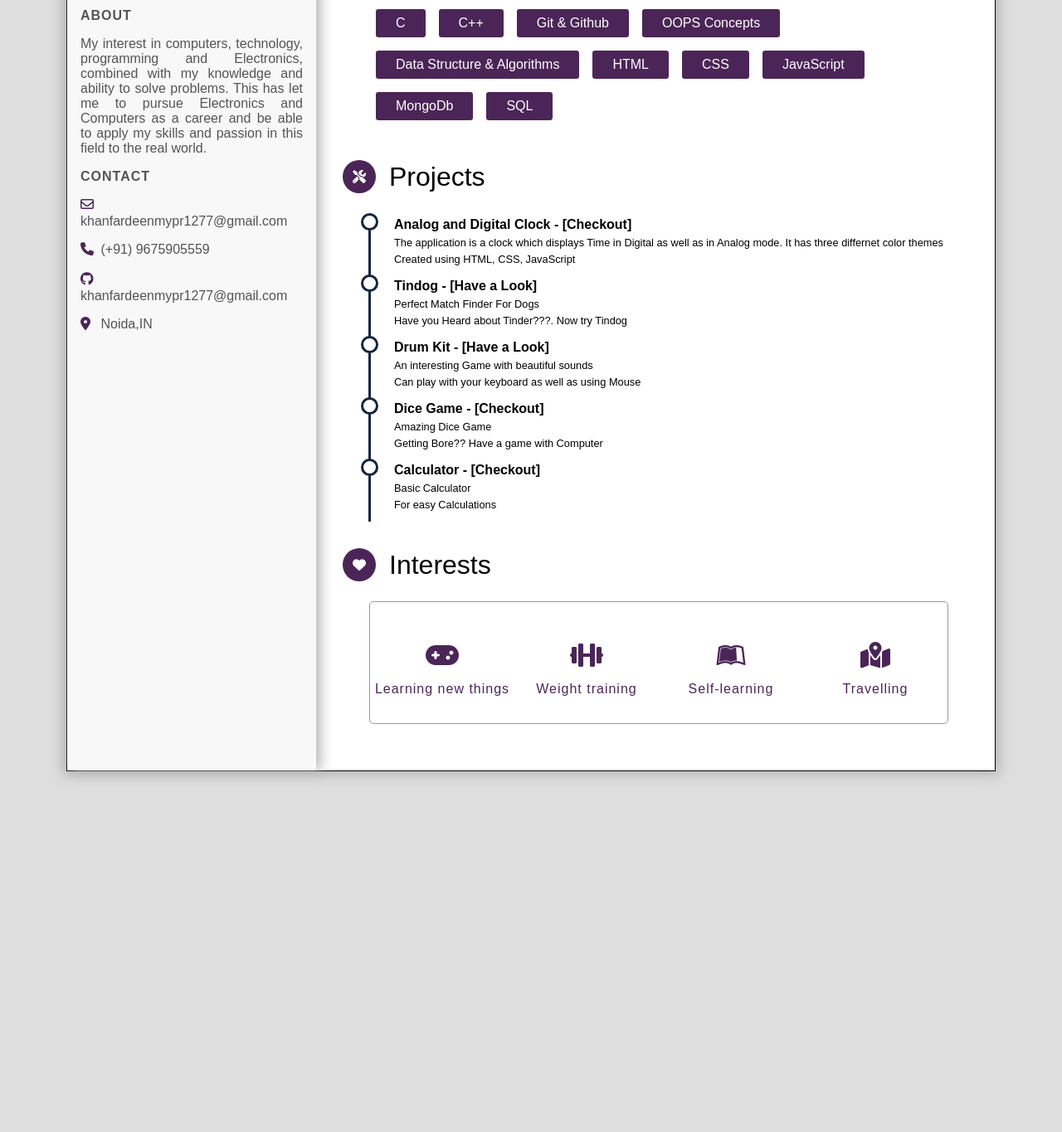
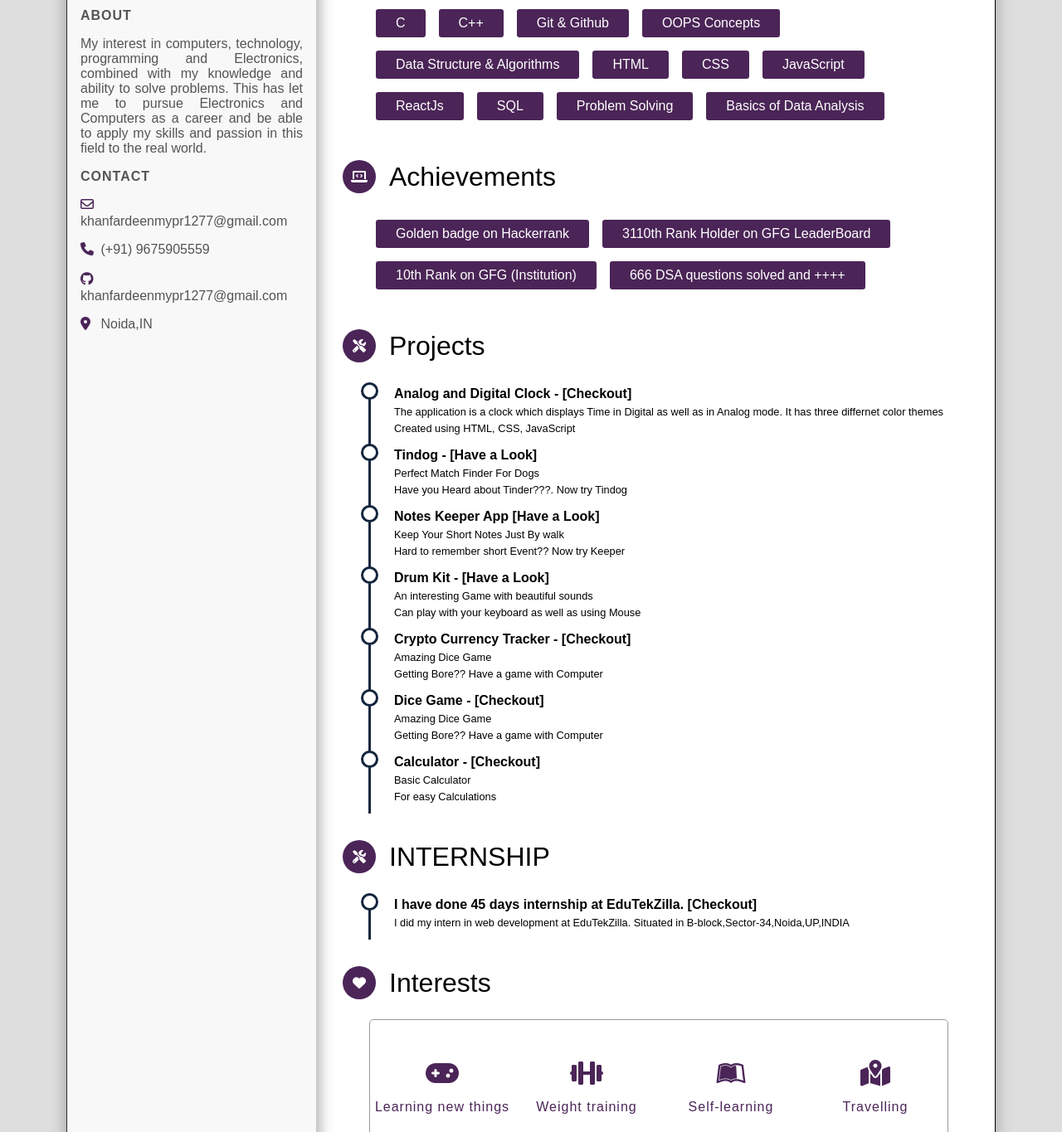
Before and after one commit to fardeen2811khan/Resume, a plain HTML site: page index.html in a window 1280 px wide. Shown: the part 469-1834 px from the top of the page at 83% size. Before the commit the page ends 1447 px from the top, so only its background shows below. Drawn offline with Linux system fonts and the light colour scheme.

Commit message:
Update index.html

```diff
--- a/index.html
+++ b/index.html
@@ -117,11 +117,38 @@
               <span class="ks-item">HTML </span>
               <span class="ks-item">CSS </span>
               <span class="ks-item">JavaScript </span>
-              <span class="ks-item">MongoDb </span>
-              <span class="ks-item">SQL</span>
+              <span class="ks-item">ReactJs</span>
+             <span class="ks-item">SQL</span>
+              <span class="ks-item">Problem Solving</span>
+               <span class="ks-item">Basics of Data Analysis</span>
+
             </div>
           </div>
         </div>
+
+
+
+        <div class="detail-section pg-skill">
+          <div class="detail-title">
+            <div class="title-icon">
+              <i class="fas fa-laptop-code"></i>
+            </div>
+            <span>Achievements</span>
+          </div>
+          <div class="detail-content">
+            <div class="pg-list">
+              <span class="ks-item">Golden badge on Hackerrank </span>
+              <span class="ks-item">3110th Rank Holder on GFG LeaderBoard</span>
+              <span class="ks-item">10th Rank on GFG (Institution)</span>
+              <span class="ks-item">666 DSA questions solved and ++++</span>
+
+
+            </div>
+          </div>
+        </div>
+
+
+
         <!-- ========== End Skills Section ========== -->
         <!-- ========== Start Projects ========== -->
 
@@ -159,6 +186,17 @@
             </div>
             <div class="timeline-block">
               <h1 class="link">
+              Notes Keeper App [<a
+                  href="http://noteskeeperfardeenkhan.netlify.app/"
+                  >Have a Look</a
+                >]
+              </h1>
+              <p>Keep Your Short Notes Just By walk</p>
+              <p>Hard to remember short Event??
+              Now try Keeper</p>
+            </div>
+            <div class="timeline-block">
+              <h1 class="link">
               Drum Kit - [<a
                   href="https://fardeen2811khan.github.io/Drum-Kit/"
                   >Have a Look</a
@@ -166,6 +204,13 @@
               </h1>
               <p>An interesting Game with beautiful sounds</p>
               <p>Can play with your keyboard as well as using Mouse</p>
+            </div>
+            <div class="timeline-block">
+              <h1 class="link">
+                Crypto Currency Tracker - [<a href="https://reactjscryptotracker.netlify.app/">Checkout</a>]
+              </h1>
+              <p>Amazing Dice Game</p>
+              <p>Getting Bore?? Have a game with Computer</p>
             </div>
             <div class="timeline-block">
               <h1 class="link">
@@ -182,6 +227,35 @@
               <p>Basic Calculator</p>
               <p>For easy Calculations</p>
             </div>
+
+          </div>
+        </div>
+
+
+
+
+        <div class="detail-section projects">
+          <div class="detail-title">
+            <div class="title-icon">
+              <i class="fas fa-tools"></i>
+            </div>
+            <span>INTERNSHIP</span>
+          </div>
+          <div class="detail-content">
+            <div class="timeline-block">
+              <h1 class="link">
+                I have done 45 days internship at EduTekZilla. [<a href=https://drive.google.com/file/d/1_jtKgy8S64hFWqpFKgaHtXRwcJsi1pTS/view?usp=sharing>Checkout</a
+                >]
+              </h1>
+              <p>
+              I did my intern in web development at EduTekZilla.
+              Situated in B-block,Sector-34,Noida,UP,INDIA
+
+
+              </p>
+
+            </div>
+
 
           </div>
         </div>
```
